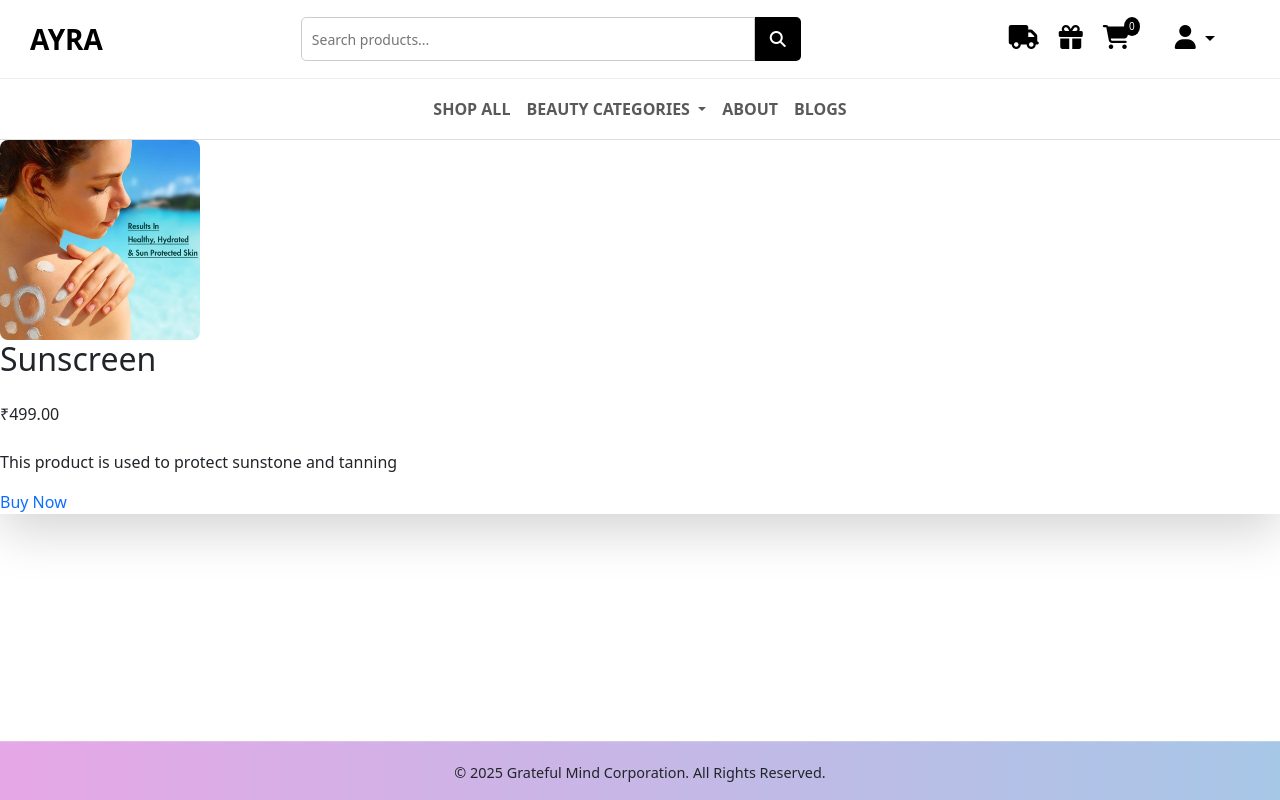
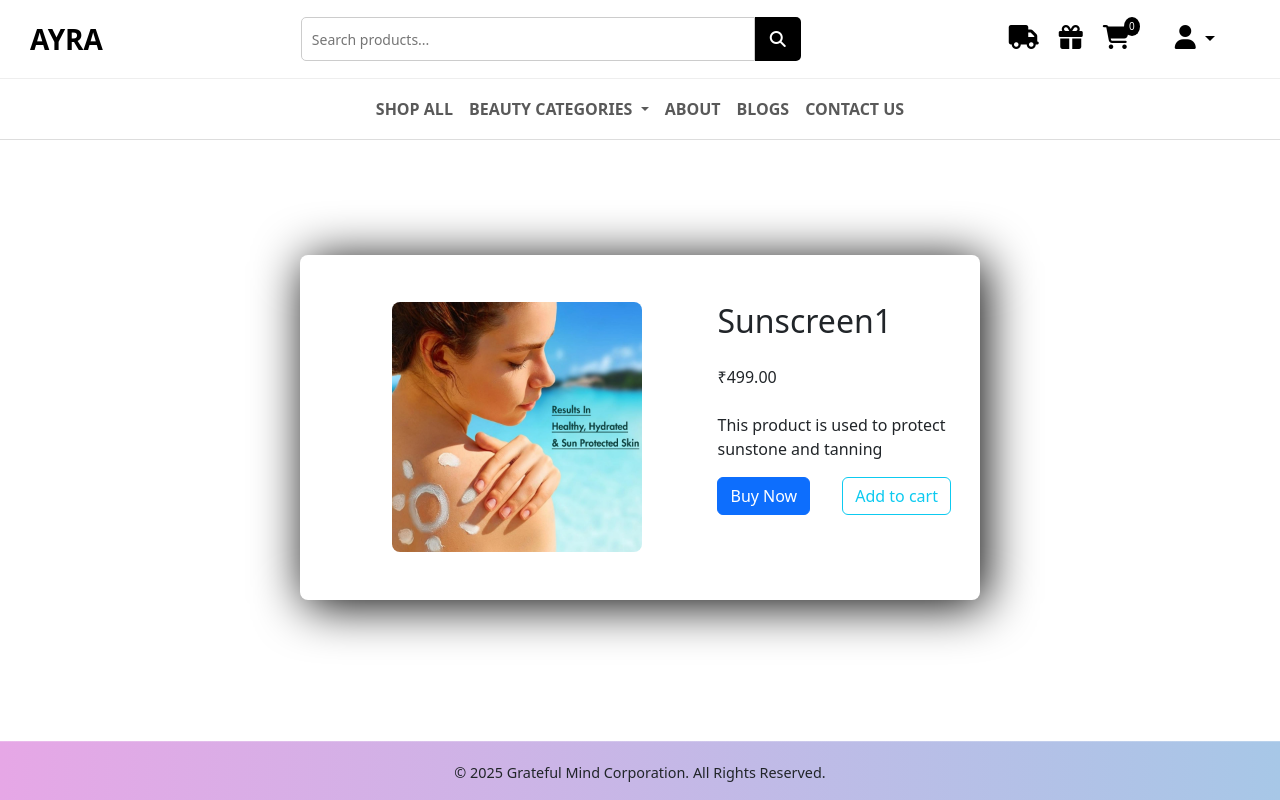
Before and after one commit to successcodinginstitute/DjangoEcommerce_test, a Django app: page /product/1/ in a window 1280 px wide. Run offline with Django 5.2, Linux system fonts and the light colour scheme; data comes from the database, SQL or seed files in the repository; some libraries are stand-ins or nearby versions.

Commit message:
product details changes

```diff
--- a/AYRAW/templates/base.html
+++ b/AYRAW/templates/base.html
@@ -287,6 +287,9 @@
           <li class="nav-item">
             <a class="nav-link" href="/blog_list">BLOGS</a>
           </li>
+          <li class="nav-item">
+            <a class="nav-link" href="/contact">CONTACT US</a>
+          </li>
         </ul>
       </div>
     </div>
--- a/AYRAW/templates/product_detail.html
+++ b/AYRAW/templates/product_detail.html
@@ -35,32 +35,38 @@
 
 <body class="bg-gray-100 text-gray-900">
 
-  <div class="max-w-4xl mx-auto mt-10 bg-white shadow-lg rounded-lg overflow-hidden">
-    <div class="md:flex">
+  <div class="max-w-4xl mx-auto mt-10 bg-white  rounded-lg overflow-hidden" style="height:71.8vh; display:flex; align-items: center; justify-content: center;">
+    <div style="padding: 1rem; border-radius: 8px; box-shadow: 5px 5px 50px black; height: 60%; display: flex; align-items: center; justify-content: center;">
+      <div class="md:flex" style="display: flex; align-items: center; justify-content: center; height: 80%;">
         <!-- Product Image -->
         {% comment %} <div class="md:w-1/2 p-4">
-        <img src="{{ product.image.url }}" alt="{{ product.name }}" class="w-full h-80 object-cover rounded">
+          <img src="{{ product.image.url }}" alt="{{ product.name }}" class="w-full object-cover rounded" >
           </div>
           {% endcomment %}
         {% comment %} <div class="w-64 sm:w-80 h-64 sm:h-80 bg-gray-100 rounded overflow-hidden mx-auto"> {% endcomment %}
-    <div class="product-img">
-      <img src="{{ product.image.url }}" alt="{{ product.name }}" class="w-full h-full object-contain">
+        <div class="product-img" style="height: 100%;width: 100%; background: transparent;">
+          <img src="{{ product.image.url }}" alt="{{ product.name }}" class="w-full h-full object-contain" style="border-radius: 8px;" >
         </div>
 
 
         <!-- Product Details -->
-      <div class="md:w-1/2 p-6">
-        <h2 class="text-3xl font-bold mb-4">{{ product.name }}</h2>
+        <div class="md:w-1/2 p-6" style="height:100%;">
+          <h2 class="text-3xl font-bold mb-4">{{ product.name }}1</h2>
           <p class="text-xl text-green-600 font-semibold mb-4">₹{{ product.price }}</p>
           <p class="text-gray-700 mb-6">{{ product.description }}</p>
 
           {% comment %} <a href="{% url 'place_order' %}" class="bg-blue-600 text-blue px-6 py-2 rounded hover:bg-blue-700 transition">
             Buy Now
           </a> {% endcomment %}
-        <div class="action-buttons">
+          <div class="action-buttons " style="display: flex; gap: 2rem;">
             <a href="{% url 'add_to_cart' product.id %}" style="text-decoration: none;">
               <div class="add-to-cart">
-              Buy Now
+                <button type="button" class="btn btn-primary">Buy Now</button>
+              </div>
+            </a>
+            <a href="{% url 'add_to_cart' product.id %}" style="text-decoration: none;">
+              <div>
+                <button type="button" class="btn btn-outline-info">Add to cart</button>
               </div>
             </a>
           </div>
@@ -69,6 +75,8 @@
       </div>
     </div>
 
+  </div>
+
 {% comment %} </body>
 </html> {% endcomment %}
 {% endblock %}
```
Also changed, not shown: AYRAW/templates/about.html (+6 -1 lines). Lines whose indentation alone changed are shown as unchanged.
